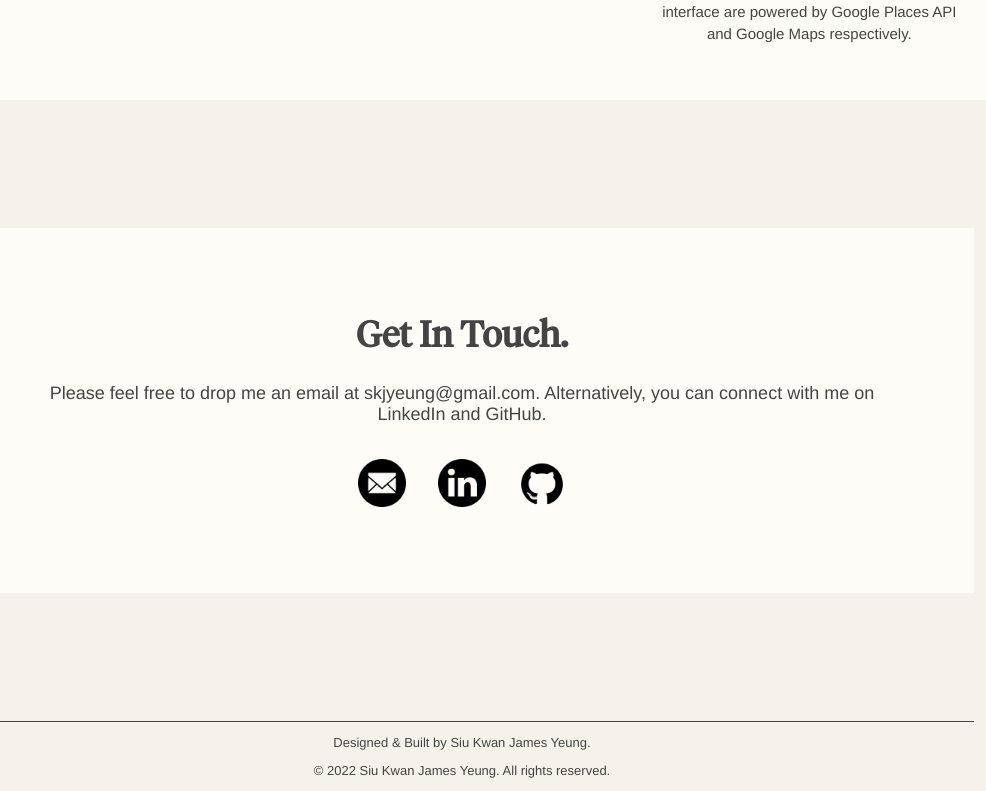
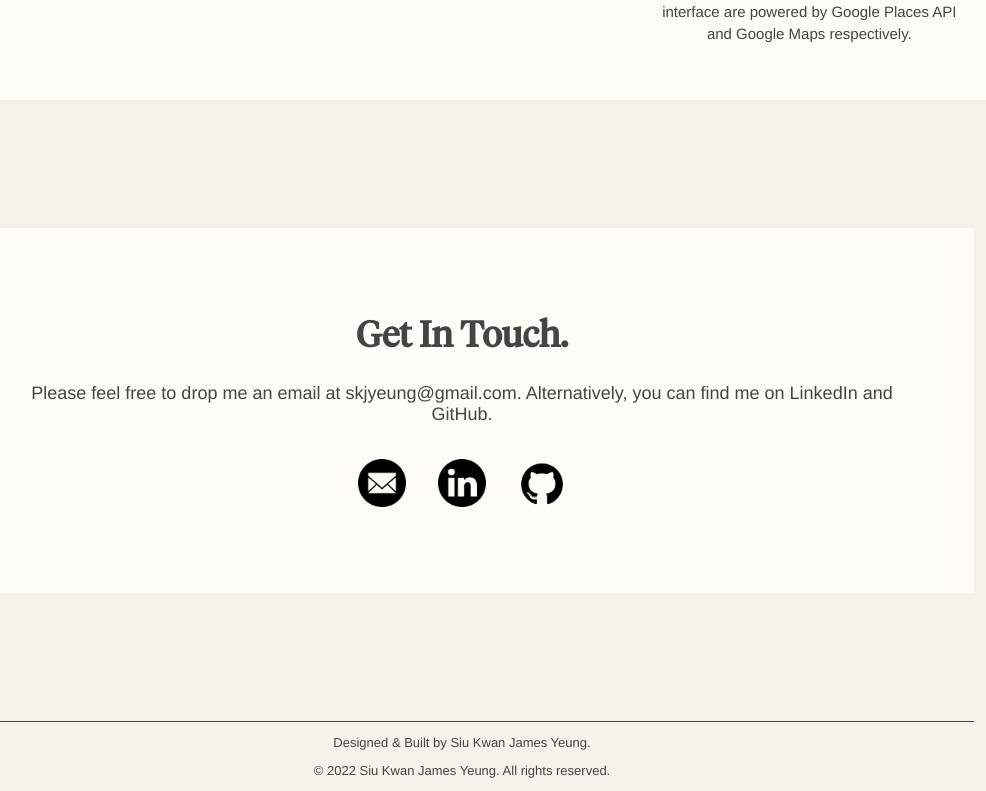
Before and after one commit to OneInfiniteLoops/Portfolio, a React (Create React App) app: page / in a window 1280 px wide. Shown: the part 2424-3215 px from the top of the page, without its empty margins (178-1164 px from the left). Built offline with nearby package versions, Linux system fonts and the light colour scheme.

Commit message:
Makes minor changes to content in p tag

```diff
--- a/src/components/Contact.jsx
+++ b/src/components/Contact.jsx
@@ -8,7 +8,7 @@ const Contact = () => {
       <h1>Get In Touch.</h1>
       <p>
         Please feel free to drop me an email at skjyeung@gmail.com.
-        Alternatively, you can connect with me on LinkedIn and GitHub.
+        Alternatively, you can find me on LinkedIn and GitHub.
       </p>
       <a href="mailto:skjyeung@gmail.com">
         <img className="Social-Icons" src={email} alt="email_icon"></img>
```
